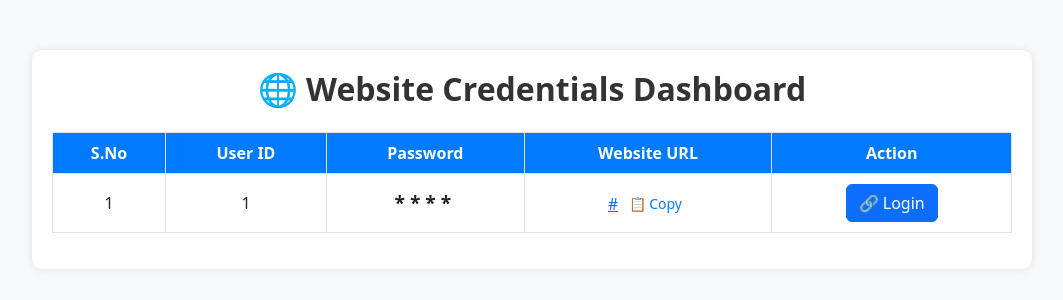
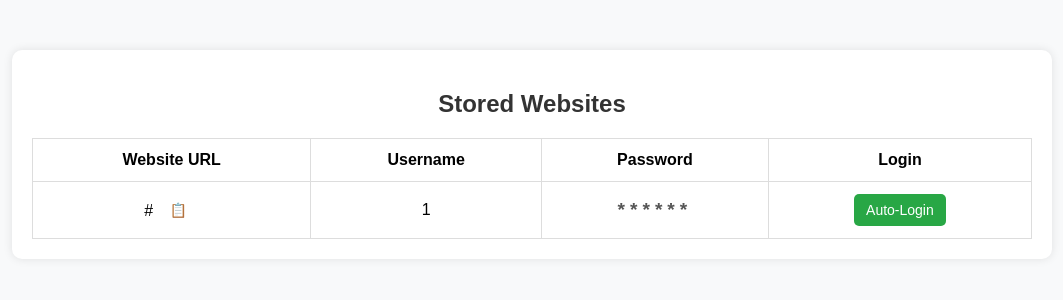
Before and after one commit to POOVARASAN-35/Huntm, a CodeIgniter app: page /Huntm/index.php/websitecontroller/dashboard in a window 1280 px wide. Shown: the top 300 px of the page, without its empty margins (108-1171 px from the left). Run offline with CodeIgniter, Linux system fonts and the light colour scheme; tables that the repository leaves empty or names only in its code hold one stand-in row (values such as "Sample post").

Commit message:
autologin change

```diff
--- a/application/controllers/WebsiteController.php
+++ b/application/controllers/WebsiteController.php
@@ -11,56 +11,46 @@ class WebsiteController extends CI_Controller {
         $this->load->database();
     }
 
+    // Display form and websites list
     public function index() {
         $data['users'] = $this->WebsiteModel->get_users();
         $data['errors'] = [];
         $this->load->view('add_website', $data);
     }
 
+    // Store website login details in the database
     public function store() {
         $data['users'] = $this->WebsiteModel->get_users();
         $data['errors'] = [];
 
-        // Fetch input data
         $url = trim($this->input->post('url'));
         $userId = trim($this->input->post('userId'));
         $password = trim($this->input->post('password'));
         $user_id = trim($this->input->post('user_id'));
 
-        // Ensure URL has 'http://' or 'https://'
+        // Ensure URL starts with http:// or https://
         if (!empty($url) && !preg_match("~^(?:f|ht)tps?://~i", $url)) {
             $url = "https://" . $url;
         }
 
         // Manual validation
-        if (empty($url)) {
-            $data['errors']['url'] = 'Website URL is required.';
-        }
-        if (empty($userId)) {
-            $data['errors']['userId'] = 'Username is required.';
-        }
-        if (empty($password)) {
-            $data['errors']['password'] = 'Password is required.';
-        }
-        if (empty($user_id)) {
-            $data['errors']['user_id'] = 'Please select a user.';
-        }
+        if (empty($url)) $data['errors']['url'] = 'Website URL is required.';
+        if (empty($userId)) $data['errors']['userId'] = 'Username is required.';
+        if (empty($password)) $data['errors']['password'] = 'Password is required.';
+        if (empty($user_id)) $data['errors']['user_id'] = 'Please select a user.';
 
         if (!empty($data['errors'])) {
             $this->load->view('add_website', $data);
         } else {
-            // Hash the password before storing it
-            $hashed_password = password_hash($password, PASSWORD_BCRYPT);
+            // $hashed_password = password_hash($password, PASSWORD_BCRYPT); // Store hashed password
 
-            // Prepare data for insertion
             $insert_data = [
-                'website_userId' => $userId,  // FIXED: Corrected variable name
-                'website_password' => $hashed_password,
+                'website_userId' => $userId,
+                'website_password' => $password,
                 'website_url' => $url,
                 'user_id' => $user_id
             ];
 
-            // Insert into database
             if ($this->WebsiteModel->insert_website($insert_data)) {
                 $this->session->set_flashdata('success', 'Website added successfully!');
                 redirect('WebsiteController/dashboard');
@@ -71,10 +61,45 @@ class WebsiteController extends CI_Controller {
         }
     }
 
+    // Show dashboard with saved websites
     public function dashboard() {
         $data['websites'] = $this->WebsiteModel->get_all_websites();
         $this->load->view('dashboard_view', $data);
     }
 
+    // Auto-login using cURL and open in a new tab
+    public function auto_login() {
+        $url = $this->input->post('url');
+        $userId = $this->input->post('userId');
+        $password = $this->input->post('password');
+
+        $cookie_file = tempnam(sys_get_temp_dir(), 'cookie'); // Store cookies
+
+        // Initialize cURL session
+        $ch = curl_init();
+        curl_setopt($ch, CURLOPT_URL, $url);
+        curl_setopt($ch, CURLOPT_POST, 1);
+        curl_setopt($ch, CURLOPT_POSTFIELDS, http_build_query([
+            'username' => $userId,
+            'password' => $password
+        ]));
+        curl_setopt($ch, CURLOPT_RETURNTRANSFER, true);
+        curl_setopt($ch, CURLOPT_FOLLOWLOCATION, true);
+        curl_setopt($ch, CURLOPT_COOKIEJAR, $cookie_file);
+        curl_setopt($ch, CURLOPT_COOKIEFILE, $cookie_file);
+        curl_setopt($ch, CURLOPT_USERAGENT, 'Mozilla/5.0');
+
+        $response = curl_exec($ch);
+        $final_url = curl_getinfo($ch, CURLINFO_EFFECTIVE_URL); // Get final redirected URL
+        curl_close($ch);
+
+        // Open login page in a new tab using JavaScript
+        if (!empty($final_url)) {
+            echo "<script>window.open('$final_url');</script>";
+        } else {
+            echo "<script>alert('⚠️ Login failed. Please check your credentials!'); window.location.href='".site_url('WebsiteController/dashboard')."';</script>";
+        }
+    }
+
 }
 ?>
--- a/application/views/dashboard_view.php
+++ b/application/views/dashboard_view.php
@@ -1,13 +1,11 @@
 <!DOCTYPE html>
-<html lang="en">
+<html>
 <head>
-    <meta charset="UTF-8">
-    <meta name="viewport" content="width=device-width, initial-scale=1.0">
     <title>Dashboard</title>
-    <link href="https://cdn.jsdelivr.net/npm/bootstrap@5.3.0/dist/css/bootstrap.min.css" rel="stylesheet">
     <style>
         body {
             background-color: #f8f9fa;
+            font-family: Arial, sans-serif;
         }
         .container {
             max-width: 1000px;
@@ -15,22 +13,27 @@
             padding: 20px;
             border-radius: 10px;
             box-shadow: 0px 0px 10px rgba(0, 0, 0, 0.1);
-            margin-top: 50px;
+            margin: 50px auto;
         }
         h2 {
             text-align: center;
             color: #333;
             font-weight: bold;
         }
+        table {
+            width: 100%;
+            border-collapse: collapse;
+            margin-top: 20px;
+        }
+        th, td {
+            padding: 12px;
+            border: 1px solid #ddd;
+            text-align: center;
+            vertical-align: middle;
+        }
         .table th {
             background-color: #007bff;
             color: white;
-            text-align: center;
-        }
-        .table td {
-            text-align: center;
-            vertical-align: middle;
-            padding: 10px;
         }
         .password-hidden {
             font-size: 1.2rem;
@@ -56,65 +59,67 @@
         .btn-copy:hover {
             text-decoration: underline;
         }
+        button {
+            background-color: #28a745;
+            color: white;
+            border: none;
+            padding: 8px 12px;
+            cursor: pointer;
+            font-size: 14px;
+            border-radius: 5px;
+        }
+        button:hover {
+            background-color: #218838;
+        }
     </style>
+    <script>
+        function copyToClipboard(text) {
+            navigator.clipboard.writeText(text).then(() => {
+                alert("Copied to clipboard!");
+            });
+        }
+    </script>
 </head>
 <body>
+
 <div class="container">
-        <h2 class="mb-4">🌐 Website Credentials Dashboard</h2>
-        <table class="table table-bordered table-hover">
-            <thead>
+    <h2>Stored Websites</h2>
+
+    <?php if ($this->session->flashdata('success')): ?>
+        <p style="color: green;"><?php echo $this->session->flashdata('success'); ?></p>
+    <?php endif; ?>
+
+    <?php if ($this->session->flashdata('error')): ?>
+        <p style="color: red;"><?php echo $this->session->flashdata('error'); ?></p>
+    <?php endif; ?>
+
+    <table>
         <tr>
-                    <th>S.No</th>
-                    <th>User ID</th>
+            <th>Website URL</th>
+            <th>Username</th>
             <th>Password</th>
-                    <th>Website URL</th>
-                    <th>Action</th>
+            <th>Login</th>
         </tr>
-            </thead>
-            <tbody>
-                <?php if (!empty($websites)) : ?>
-                    <?php foreach ($websites as $index => $website) : ?>
+        <?php foreach ($websites as $website): ?>
             <tr>
-                            <td><?= $index + 1; ?></td>
-                            <td><?= htmlspecialchars($website['website_userId'] ?? 'N/A'); ?></td>
-                            <td class="password-hidden">****</td>
                 <td>
-                                <?php if (!empty($website['website_url'])) : ?>
-                                    <a href="<?= htmlspecialchars($website['website_url']); ?>" target="_blank" class="truncate-url" title="<?= htmlspecialchars($website['website_url']); ?>">
-                                        <?= htmlspecialchars($website['website_url']); ?>
-                                    </a>
-                                    <button class="btn-copy" onclick="copyToClipboard('<?= htmlspecialchars($website['website_url']); ?>')">
-                                        📋 Copy
-                                    </button>
-                                <?php else : ?>
-                                    N/A
-                                <?php endif; ?>
+                    <span class="truncate-url"><?php echo htmlspecialchars($website['website_url']); ?></span>
+                    <button class="btn-copy" onclick="copyToClipboard('<?php echo htmlspecialchars($website['website_url']); ?>')">📋</button>
                 </td>
-
+                <td><?php echo htmlspecialchars($website['website_userId']); ?></td>
+                <td class="password-hidden">******</td>
                 <td>
-                                <?php if (!empty($website['website_url'])) : ?>
-                                    <a href="<?= htmlspecialchars($website['website_url']); ?>" target="_blank" class="btn btn-primary">🔗 Login</a>
-                                <?php else : ?>
-                                    <button class="btn btn-secondary" disabled>No URL</button>
-                                <?php endif; ?>
+                    <form action="<?php echo site_url('WebsiteController/auto_login'); ?>" method="POST">
+                        <input type="hidden" name="url" value="<?php echo htmlspecialchars($website['website_url']); ?>">
+                        <input type="hidden" name="userId" value="<?php echo htmlspecialchars($website['website_userId']); ?>">
+                        <input type="hidden" name="password" value="<?php echo htmlspecialchars($website['website_password']); ?>">
+                        <button type="submit">Auto-Login</button>
+                    </form>
                 </td>
             </tr>
         <?php endforeach; ?>
-                <?php else : ?>
-                    <tr><td colspan="5" class="text-center">No data available</td></tr>
-                <?php endif; ?>
-            </tbody>
     </table>
 </div>
 
-    <script>
-        function copyToClipboard(url) {
-            navigator.clipboard.writeText(url).then(() => {
-                alert("URL copied to clipboard!");
-            }).catch(err => {
-                console.error("Failed to copy:", err);
-            });
-        }
-    </script>
 </body>
 </html>
```
Also changed, not shown: application/controllers/LoginIntoAnotherWebsite.php (added, +66 -0 lines), application/views/login_into_another_website.php (added, +29 -0 lines), application/models/WebsiteModel.php (line endings or trailing spaces). Lines whose indentation alone changed are shown as unchanged.
